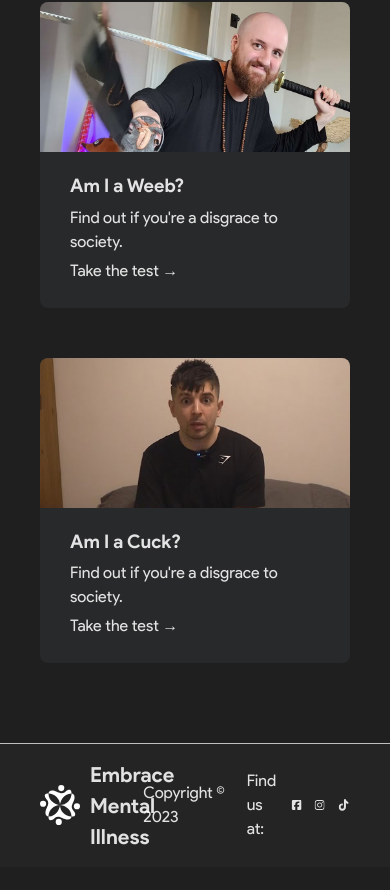
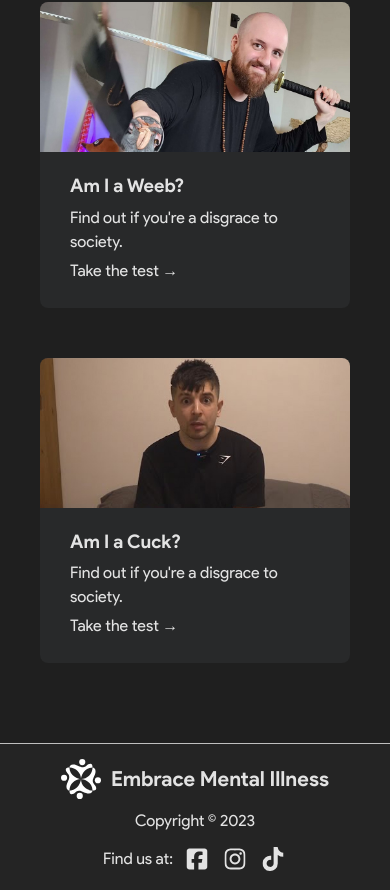
Before and after one commit to tyVespA/quiz-website-test-next, a Next.js app: page / in a window 390 px wide. Shown: the part 1497-2387 px from the top of the page. Before the commit the page ends 2364 px from the top, so only its background shows below. Built offline with nearby package versions, Linux system fonts and the light colour scheme.

Commit message:
Add responsiveness

```diff
--- a/src/app/components/styles/Footer.module.css
+++ b/src/app/components/styles/Footer.module.css
@@ -48,6 +48,22 @@
   transform: scale(0.75);
   transition: all 0.2s;
 }
+
 .footerContainer svg:hover {
   fill: var(--grey);
 }
+
+@media screen and (max-width: 635px) {
+  .footer {
+    display: flex;
+    flex-direction: column;
+    gap: 10px;
+  }
+}
+
+@media screen and (max-width: 350px) {
+  .footerTitle a {
+    display: flex;
+    flex-direction: column;
+  }
+}
```
